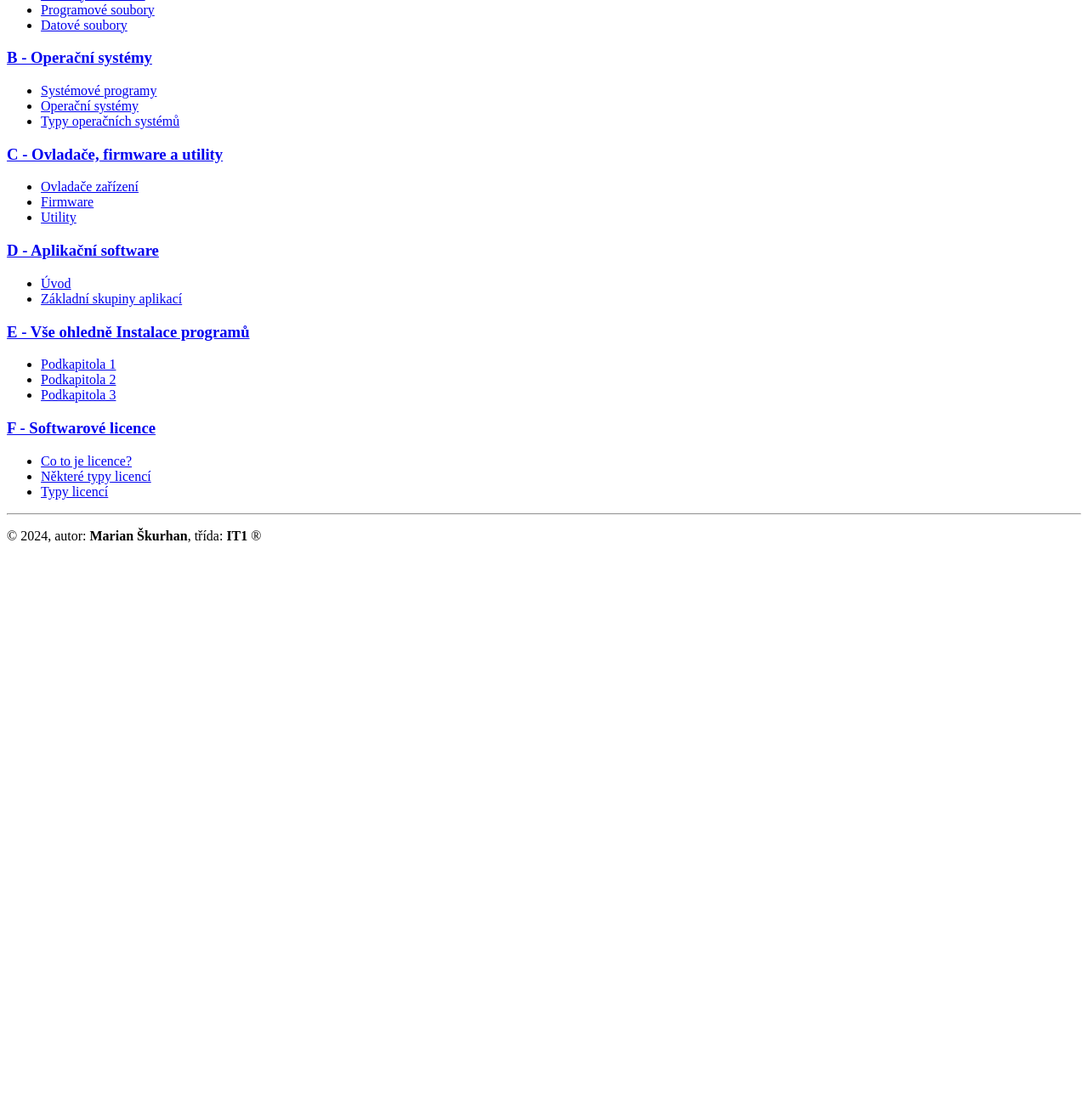
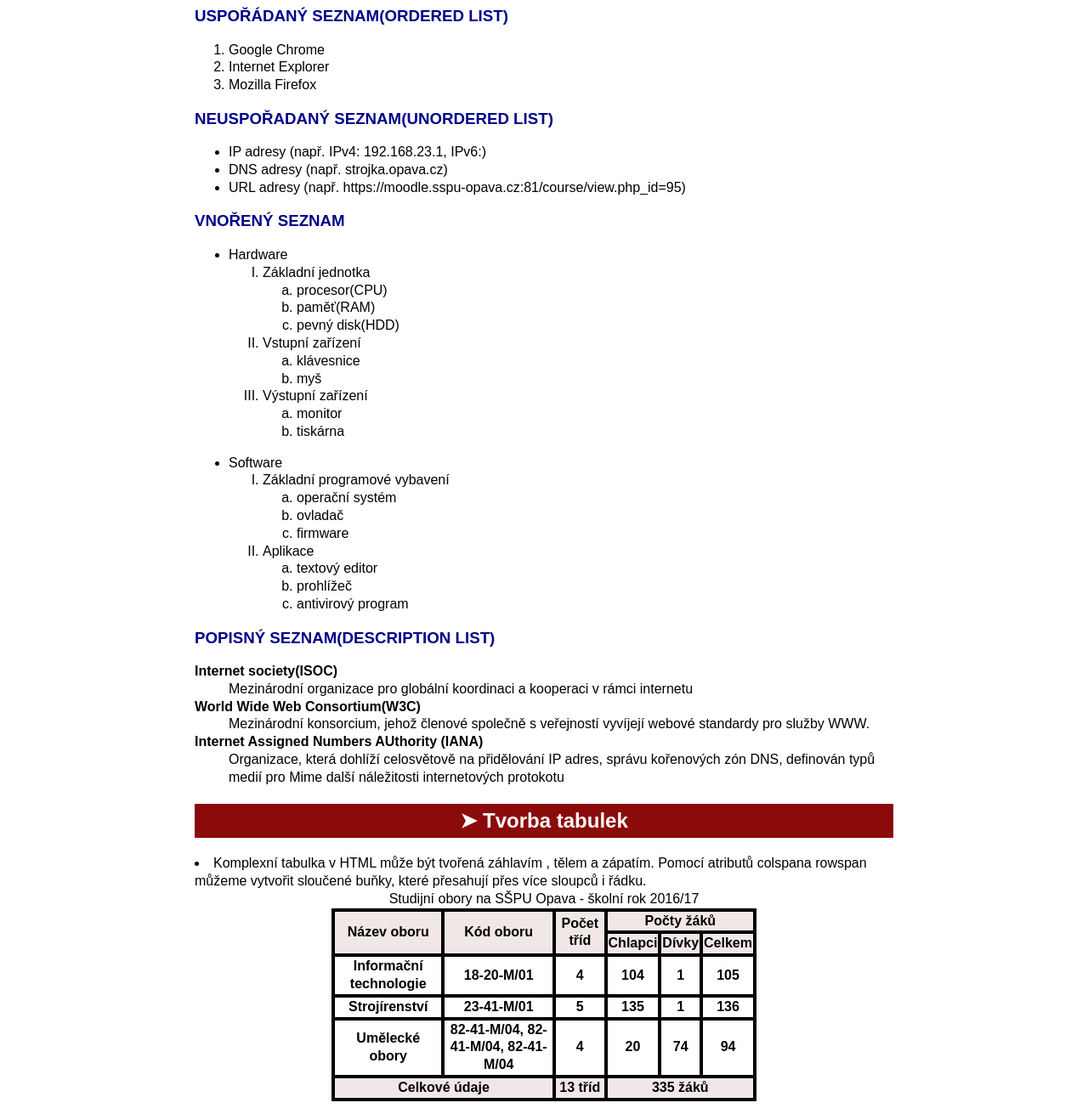
Before and after one commit to MarianLUL/programy-a-data-2024, a plain HTML site: page index.html in a window 1280 px wide. Shown: the part 183-1494 px from the top of the page at 85% size. Before the commit the page ends 839 px from the top, so only its background shows below. Drawn offline with Linux system fonts and the light colour scheme.

Commit message:
Add files via upload

```diff
--- a/index.html
+++ b/index.html
@@ -1,95 +1,145 @@
 <!DOCTYPE html>
 <html lang="cs">
+
 <head>
   <meta charset="UTF-8" />
-    <meta http-equiv="X-UA-Compatible" content="IE=edge" />
   <meta name="viewport" content="width=device-width, initial-scale=1.0" />
-    <title>Programy a data: Úvodní stránka</title>
-    <link rel="stylesheet" href="css/main.css" />
+  <title>Document</title>
+  <link rel="stylesheet" href="style.css" />
 </head>
+
 <body>
+  <div id="obal">
     <header>
-      <h1>Programy a data</h1>
+      <h1>Seznamy tabulek</h1>
     </header>
-    <main class="container">
-      <h2>Obsah stránek</h2>
-      <div class="flex-container">
-        <div>
-          <h3><a href="a/index.html">A - Programové a datové soubory</a></h3>
+    <main>
+      <h2>Tvorba tabulek</h2>
+      <h3>uspořádaný seznam(ordered list)</h3>
+      <ol>
+        <li>Google Chrome</li>
+        <li>Internet Explorer</li>
+        <li>Mozilla Firefox</li>
+      </ol>
+      <h3>neuspořadaný seznam(unordered list)</h3>
       <ul>
+        <li>IP adresy (např. IPv4: 192.168.23.1, IPv6:)</li>
+        <li>DNS adresy (např. strojka.opava.cz)</li>
         <li>
-              <a href="a/index.html#soubory-adresare">Soubory a adresáře</a>
-            </li>
-            <li>
-              <a href="a/index.html#programove-soubory">Programové soubory</a>
-            </li>
-            <li><a href="a/index.html#datove-soubory">Datové soubory</a></li>
-          </ul>
-        </div>
-        <div>
-          <h3><a href="b/index.html">B - Operační systémy</a></h3>
-          <ul>
-            <li>
-              <a href="b/index.html#systemove-programy">Systémové programy</a>
-            </li>
-            <li>
-              <a href="b/index.html#operacni-systémy">Operační systémy</a>
-            </li>
-            <li>
-              <a href="b/index.html#typy-operacnich-systemu"
-                >Typy operačních systémů</a
-              >
+          URL adresy (např.
+          https://moodle.sspu-opava.cz:81/course/view.php_id=95)
         </li>
       </ul>
+      <h3>vnořený seznam</h3>
+      <ul>
+        <li>Hardware</li>
+        <ol type="I">
+          <li>Základní jednotka</li>
+          <ol type="a">
+            <li>procesor(CPU)</li>
+            <li>paměť(RAM)</li>
+            <li>pevný disk(HDD)</li>
+          </ol>
+          <li>Vstupní zařízení</li>
+          <ol type="a">
+            <li>klávesnice</li>
+            <li>myš</li>
+          </ol>
+          <li>Výstupní zařízení</li>
+          <ol type="a">
+            <li>monitor</li>
+            <li>tiskárna</li>
+          </ol>
+        </ol>
+      </ul>
+      <ul>
+        <li>Software</li>
+        <ol type="I">
+          <li>Základní programové vybavení</li>
+          <ol type="a">
+            <li>operační systém</li>
+            <li>ovladač</li>
+            <li>firmware</li>
+          </ol>
+          <li>Aplikace</li>
+          <ol type="a">
+            <li>textový editor</li>
+            <li>prohlížeč</li>
+            <li>antivirový program</li>
+          </ol>
+        </ol>
+      </ul>
+      <h3>popisný seznam(description list)</h3>
+      <dl>
+        <dt>Internet society(ISOC)</dt>
+          <dd>Mezinárodní organizace pro globální koordinaci a kooperaci v rámci internetu</dd>
+        <dt>World Wide Web Consortium(W3C)</dt>
+          <dd>Mezinárodní konsorcium, jehož členové společně s veřejností vyvíjejí webové standardy pro služby WWW.</dd>
+        <dt>Internet Assigned Numbers AUthority (IANA)</dt>
+          <dd>Organizace, která dohlíží celosvětově na přidělování IP adres, správu kořenových zón DNS, definován typů medií pro Mime další náležitosti internetových protokotu</dd>
+          </dl>
+          <h2>Tvorba tabulek</h2>
+          <li>Komplexní tabulka v HTML může být tvořená záhlavím , tělem a zápatím. Pomocí atributů <bold></bold>colspan</bold>a <bold>rowspan</bold> můžeme vytvořit sloučené buňky, které přesahují přes více sloupců i řádku.</li>
+          <caption>Studijní obory na SŠPU Opava - školní rok 2016/17</caption>
+
+      <table>
+        <thead>
+          <tr>
+            <th rowspan="2">Název oboru</th>
+            <th rowspan="2">Kód oboru</th>
+            <th rowspan="2">Počet tříd</th>
+            <th colspan="3">Počty žáků</th>
+          </tr>
+          <tr>
+            <th>Chlapci</th>
+            <th>Dívky</th>
+            <th>Celkem</th>
+          </tr>
+        </thead>
+
+        <tbody>
+          <tr>
+            <th>Informační technologie</th>
+            <th>18-20-M/01</th>
+            <th>4</th>
+            <th>104</th>
+            <th>1</th>
+            <th>105</th>
+          </tr>
+
+          <tr>
+            <th>Strojírenství</th>
+            <th>23-41-M/01</th>
+            <th>5</th>
+            <th>135</th>
+            <th>1</th>
+            <th>136</th>
+          </tr>
+
+          <tr>
+            <th>Umělecké obory</th>
+            <th>82-41-M/04, 82-41-M/04, 82-41-M/04</th>
+            <th>4</th>
+            <th>20</th>
+            <th>74</th>
+            <th>94</th>
+          </tr>
+
+        <tfoot>
+          <tr>
+            <th colspan="2">Celkové údaje</th>
+            <th>13 tříd</th>
+            <th colspan="3">335 žáků</th>
+          </tr>
+        </tfoot>
+
+        </tbody>
+
+      </table>
+
+    </main>
+    <footer></footer>
   </div>
-        <div>
-          <h3><a href="c/index.html">C - Ovladače, firmware a utility</a></h3>
-          <ul>
-            <li>
-              <a href="c/index.html#ovladace-zarizeni">Ovladače zařízení</a>
-            </li>
-            <li><a href="c/index.html#firmware">Firmware</a></li>
-            <li><a href="c/index.html#utility">Utility</a></li>
-          </ul>
-        </div>
-        <div>
-          <h3><a href="d/index.html">D - Aplikační software</a></h3>
-          <ul>
-            <li><a href="d/index.html#uvod">Úvod</a></li>
-            <li>
-              <a href="d/index.html#zakladni-skupiny-aplikaci"
-                >Základní skupiny aplikací</a
-              >
-            </li>
-          </ul>
-        </div>
-        <div>
-          <h3><a href="e/index.html">E - Vše ohledně Instalace programů</a></h3>
-          <ul>
-            <li><a href="#">Podkapitola 1</a></li>
-            <li><a href="#">Podkapitola 2</a></li>
-            <li><a href="#">Podkapitola 3</a></li>
-          </ul>
-        </div>
-        <div>
-          <h3><a href="f/index.html">F - Softwarové licence</a></h3>
-          <ul>
-            <li>
-              <a href="f/index.html#co-to-je-licence">Co to je licence?</a>
-            </li>
-            <li>
-              <a href="f/index.html#nektere-typy-licenci"
-                >Některé typy licencí</a
-              >
-            </li>
-            <li><a href="f/index.html#typy-licenci">Typy licencí</a></li>
-          </ul>
-        </div>
-      </div>
-    </main>
-    <footer>
-      <hr />
-      <p>&copy; 2024, autor: <b>Marian Škurhan</b>, třída: <b>IT1</b> &reg;</p>
-    </footer>
 </body>
+
 </html>
--- /dev/null
+++ b/style.css
@@ -0,0 +1,72 @@
+table{
+    width: 500px;
+    border-spacing: 0;
+    border-collapse: separate;
+border: 2px solid black ;
+margin: auto;
+}
+table td, table th {
+    border: 2px solid black
+}
+caption {
+    background-color: silver;
+}
+
+
+
+
+main {
+    padding: 5px
+}
+thead{
+    background-color: rgb(241, 231, 231);
+}
+tfoot {
+    background-color: rgb(241, 231, 231);
+
+}
+body {
+    background-color: white;
+    text-align: center;
+    margin: 10px auto;
+    line-height: 130%;
+    color: black;
+    font-family: Arial;
+} h1 {
+    text-align: center;
+    font-size: 4em;
+}
+
+h2 {
+    background-color: rgb(139, 11, 11);
+    color: white;
+padding-top: 10px;
+padding-bottom: 10px;
+text-align: center;
+}
+h2::before {
+        content: '➤ ';
+      }
+h3{
+    text-align: left;
+    font-weight: bold;
+    color: darkblue;
+    text-transform: uppercase;
+}
+li {
+    text-align: left;
+
+}
+#obal{ width: 65%;
+    text-align: center;
+    margin: 10px auto;
+
+}
+dt {
+    text-align: left;
+    font-weight: bold;
+}
+dd {
+    text-align: left;
+
+}
```
Lines whose indentation alone changed are shown as unchanged.
